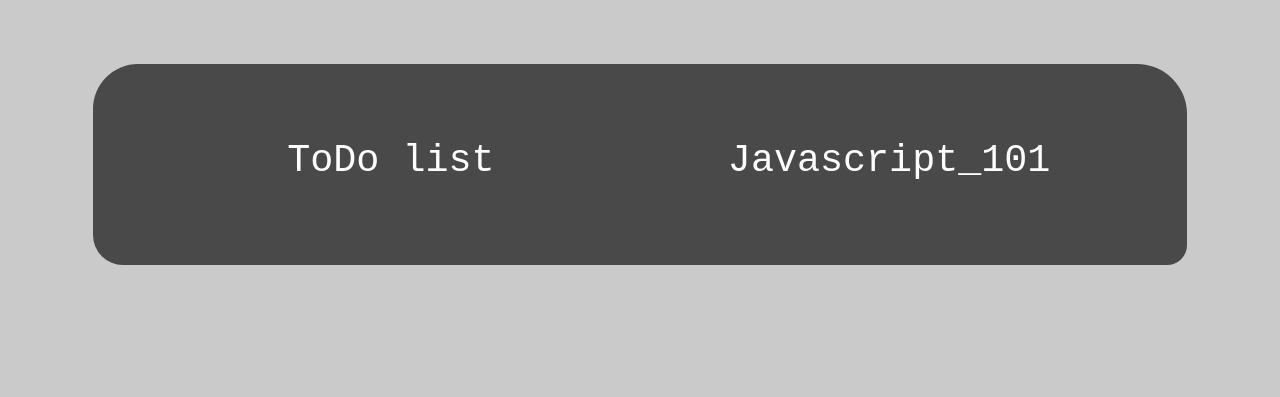
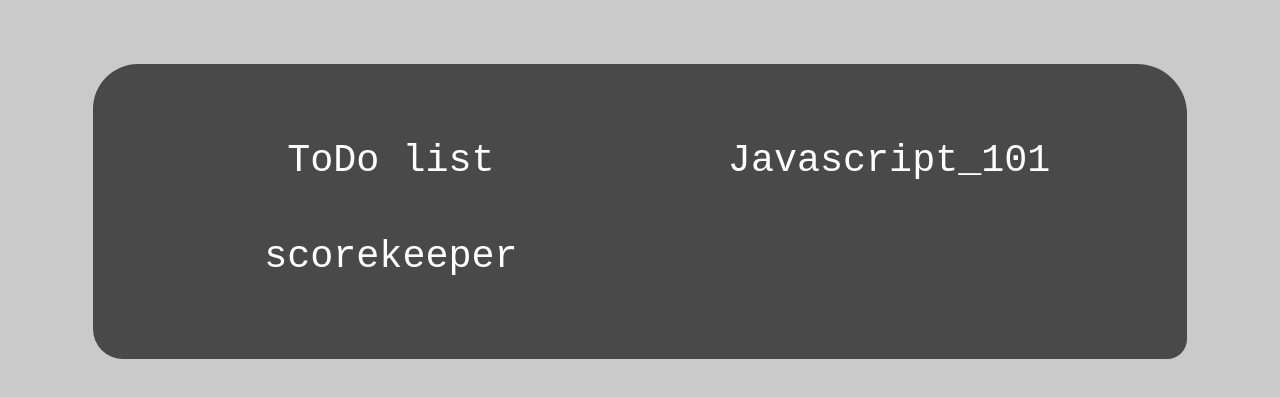
Before and after one commit to Cabinet716/Ackemo-smorgasbord, a plain HTML site: page index.html in a window 1280 px wide. Shown: the part 123-520 px from the top of the page. Drawn offline with Linux system fonts and the light colour scheme.

Commit message:
did the scorekeeper

```diff
--- a/assets/css/main.css
+++ b/assets/css/main.css
@@ -127,3 +127,17 @@ body {
     color: #000000;
     transform: scale(1.05);
 }
+
+.pro_item3{
+    background: #494949;
+    transition: background 0.5s;
+    grid-area: b1;
+    font-family: monospace;
+    border-radius: 40px;
+}
+
+.pro_item3:hover {
+    background: #cacaca;
+    color: #000000;
+    transform: scale(1.05);
+}
--- a/index.html
+++ b/index.html
@@ -20,6 +20,8 @@
         <a href="projects/ToDo/todo.html" class="pro_item2" target="_blank">
             <section>ToDo list</section>
         </a>
+        <a href="projects/scorekeeper/scorekeeper.html" class="pro_item3" target="_blank">
+            <section>scorekeeper</section>
         </a>
     </div>
 </body>
```
Also changed, not shown: projects/scorekeeper/scorekeeper.html (added, +16 -0 lines), projects/scorekeeper/assets/css/main.css (added), projects/scorekeeper/assets/js/scores.js (added).
